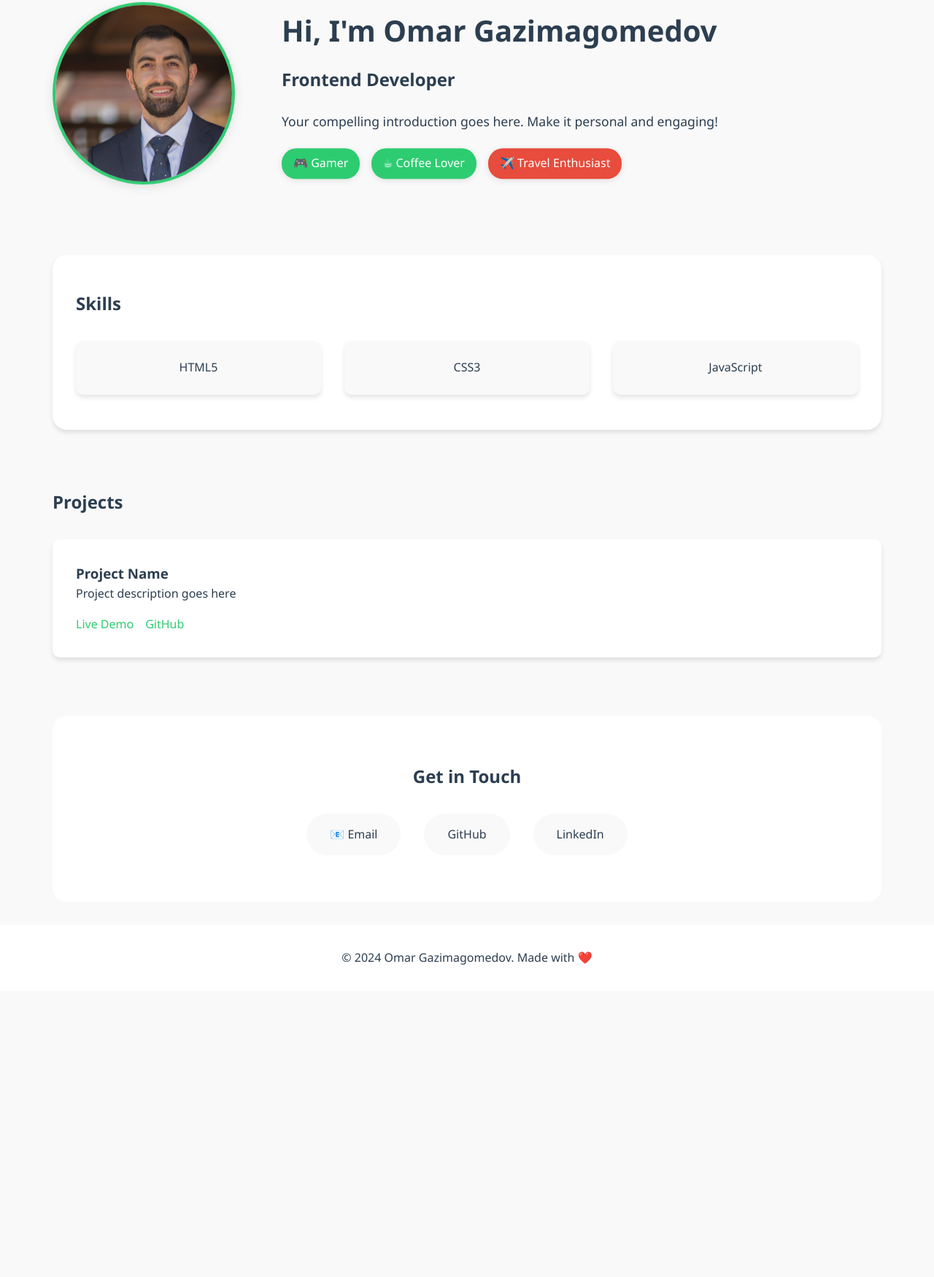
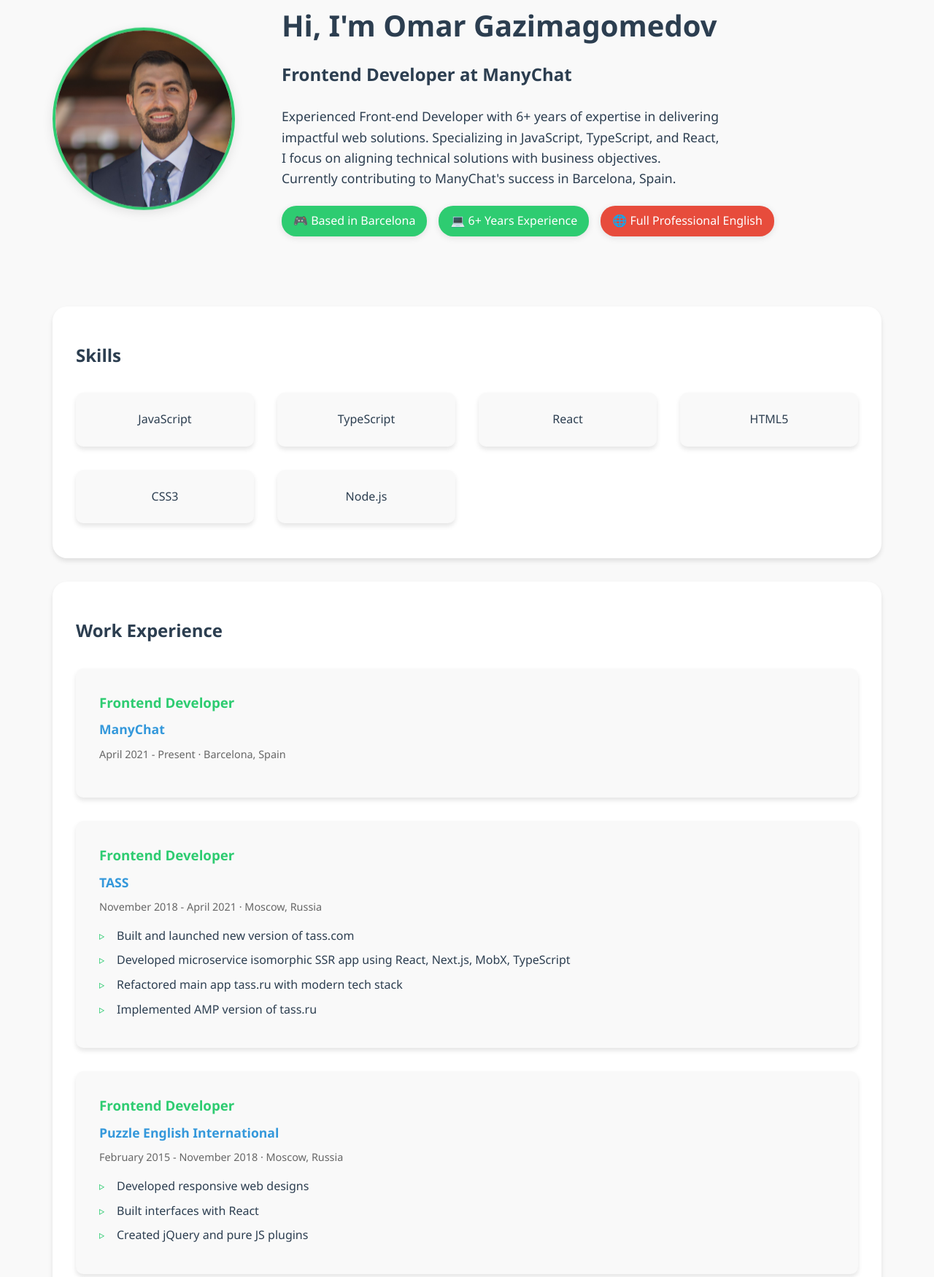
Before and after one commit to omar-g/portfolio, a plain HTML site: page index.html in a window 1280 px wide. Shown: the part 93-1843 px from the top of the page at 73% size. Before the commit the page ends 1451 px from the top, so only its background shows below. Drawn offline with Linux system fonts and the light colour scheme.

Commit message:
feat(content): add professional information and experience

```diff
--- a/index.html
+++ b/index.html
@@ -14,7 +14,8 @@
             <ul>
                 <li><a href="#profile">Profile</a></li>
                 <li><a href="#skills">Skills</a></li>
-                <li><a href="#projects">Projects</a></li>
+                <li><a href="#experience">Experience</a></li>
+                <li><a href="#education">Education</a></li>
                 <li><a href="#contact">Contact</a></li>
             </ul>
         </nav>
@@ -28,13 +29,13 @@
                 </div>
                 <div class="profile-info">
                     <h1 class="typing-effect">Hi, I'm Omar Gazimagomedov</h1>
-                    <h2>Frontend Developer</h2>
-                    <p class="bio">Your compelling introduction goes here. Make it personal and engaging!</p>
+                    <h2>Frontend Developer at ManyChat</h2>
+                    <p class="bio">Experienced Front-end Developer with 6+ years of expertise in delivering impactful web solutions. Specializing in JavaScript, TypeScript, and React, I focus on aligning technical solutions with business objectives. Currently contributing to ManyChat's success in Barcelona, Spain.</p>
                     <div class="fun-facts">
                         <ul class="floating-items">
-                            <li>🎮 Gamer</li>
-                            <li>☕ Coffee Lover</li>
-                            <li>✈️ Travel Enthusiast</li>
+                            <li>🎮 Based in Barcelona</li>
+                            <li>💻 6+ Years Experience</li>
+                            <li>🌐 Full Professional English</li>
                         </ul>
                     </div>
                 </div>
@@ -44,17 +45,79 @@
         <section id="skills" class="skills-section">
             <h2>Skills</h2>
             <div class="skills-grid">
+                <div class="skill-card" data-skill="JavaScript">
+                    <div class="skill-level" style="--level: 95%"></div>
+                    <span>JavaScript</span>
+                </div>
+                <div class="skill-card" data-skill="TypeScript">
+                    <div class="skill-level" style="--level: 90%"></div>
+                    <span>TypeScript</span>
+                </div>
+                <div class="skill-card" data-skill="React">
+                    <div class="skill-level" style="--level: 95%"></div>
+                    <span>React</span>
+                </div>
                 <div class="skill-card" data-skill="HTML5">
-                    <div class="skill-level" style="--level: 90%"></div>
+                    <div class="skill-level" style="--level: 95%"></div>
                     <span>HTML5</span>
                 </div>
                 <div class="skill-card" data-skill="CSS3">
-                    <div class="skill-level" style="--level: 85%"></div>
+                    <div class="skill-level" style="--level: 90%"></div>
                     <span>CSS3</span>
                 </div>
-                <div class="skill-card" data-skill="JavaScript">
-                    <div class="skill-level" style="--level: 80%"></div>
-                    <span>JavaScript</span>
+                <div class="skill-card" data-skill="Node.js">
+                    <div class="skill-level" style="--level: 85%"></div>
+                    <span>Node.js</span>
+                </div>
+            </div>
+        </section>
+
+        <section id="experience" class="experience-section">
+            <h2>Work Experience</h2>
+            <div class="experience-grid">
+                <div class="experience-card">
+                    <h3>Frontend Developer</h3>
+                    <h4>ManyChat</h4>
+                    <p class="duration">April 2021 - Present · Barcelona, Spain</p>
+                </div>
+
+                <div class="experience-card">
+                    <h3>Frontend Developer</h3>
+                    <h4>TASS</h4>
+                    <p class="duration">November 2018 - April 2021 · Moscow, Russia</p>
+                    <ul class="experience-details">
+                        <li>Built and launched new version of tass.com</li>
+                        <li>Developed microservice isomorphic SSR app using React, Next.js, MobX, TypeScript</li>
+                        <li>Refactored main app tass.ru with modern tech stack</li>
+                        <li>Implemented AMP version of tass.ru</li>
+                    </ul>
+                </div>
+
+                <div class="experience-card">
+                    <h3>Frontend Developer</h3>
+                    <h4>Puzzle English International</h4>
+                    <p class="duration">February 2015 - November 2018 · Moscow, Russia</p>
+                    <ul class="experience-details">
+                        <li>Developed responsive web designs</li>
+                        <li>Built interfaces with React</li>
+                        <li>Created jQuery and pure JS plugins</li>
+                    </ul>
+                </div>
+            </div>
+        </section>
+
+        <section id="education" class="education-section">
+            <h2>Education</h2>
+            <div class="education-grid">
+                <div class="education-card">
+                    <h3>Dagestan State Institute of National Economy</h3>
+                    <p>Engineer's degree, Applied Informatics in Economics</p>
+                    <p class="duration">2010 - 2014</p>
+                </div>
+                <div class="education-card">
+                    <h3>College of Engineering and Service</h3>
+                    <p>Engineer's degree, Computer Software Engineering</p>
+                    <p class="duration">2006 - 2010</p>
                 </div>
             </div>
         </section>
@@ -76,9 +139,9 @@
         <section id="contact" class="contact-section">
             <h2>Get in Touch</h2>
             <div class="contact-links">
-                <a href="mailto:your.email@example.com" class="bounce-animation">📧 Email</a>
-                <a href="https://github.com/yourusername" target="_blank" class="bounce-animation">GitHub</a>
-                <a href="https://linkedin.com/in/yourusername" target="_blank" class="bounce-animation">LinkedIn</a>
+                <a href="mailto:omarr@list.ru" class="bounce-animation">📧 Email</a>
+                <a href="https://www.linkedin.com/in/omar-gazimagomedov-67907b6b" target="_blank" class="bounce-animation">LinkedIn</a>
+                <a href="https://github.com/omar-g" target="_blank" class="bounce-animation">GitHub</a>
             </div>
         </section>
     </main>
--- a/styles.css
+++ b/styles.css
@@ -288,3 +288,82 @@
         font-size: 2rem;
     }
 }
+
+.experience-section,
+.education-section {
+    background: white;
+    border-radius: 20px;
+    padding: 3rem 2rem;
+    margin: 2rem 0;
+    box-shadow: 0 4px 6px rgba(0,0,0,0.1);
+}
+
+.experience-grid,
+.education-grid {
+    display: grid;
+    gap: 2rem;
+    margin-top: 2rem;
+}
+
+.experience-card,
+.education-card {
+    background: var(--background-color);
+    padding: 2rem;
+    border-radius: 10px;
+    box-shadow: 0 4px 6px rgba(0,0,0,0.1);
+    transition: transform 0.3s ease;
+}
+
+.experience-card:hover,
+.education-card:hover {
+    transform: translateY(-5px);
+}
+
+.experience-card h3,
+.education-card h3 {
+    color: var(--primary-color);
+    margin-bottom: 0.5rem;
+}
+
+.experience-card h4 {
+    font-size: 1.1rem;
+    color: var(--secondary-color);
+    margin-bottom: 0.5rem;
+}
+
+.duration {
+    font-size: 0.9rem;
+    color: #666;
+    margin-bottom: 1rem;
+}
+
+.experience-details {
+    list-style-type: none;
+    padding: 0;
+    margin-top: 1rem;
+}
+
+.experience-details li {
+    margin-bottom: 0.5rem;
+    padding-left: 1.5rem;
+    position: relative;
+}
+
+.experience-details li::before {
+    content: "▹";
+    position: absolute;
+    left: 0;
+    color: var(--primary-color);
+}
+
+@media (max-width: 768px) {
+    .experience-grid,
+    .education-grid {
+        grid-template-columns: 1fr;
+    }
+
+    .experience-card,
+    .education-card {
+        padding: 1.5rem;
+    }
+}
```
